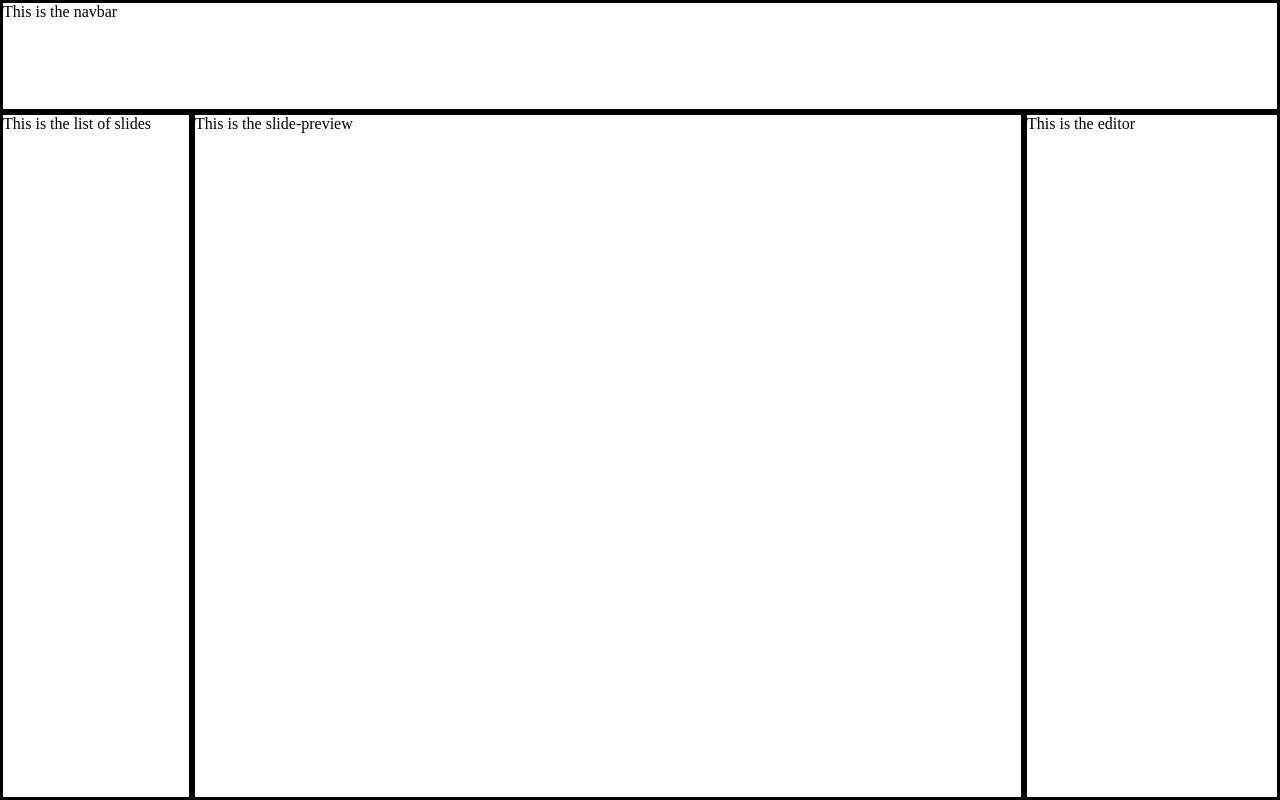
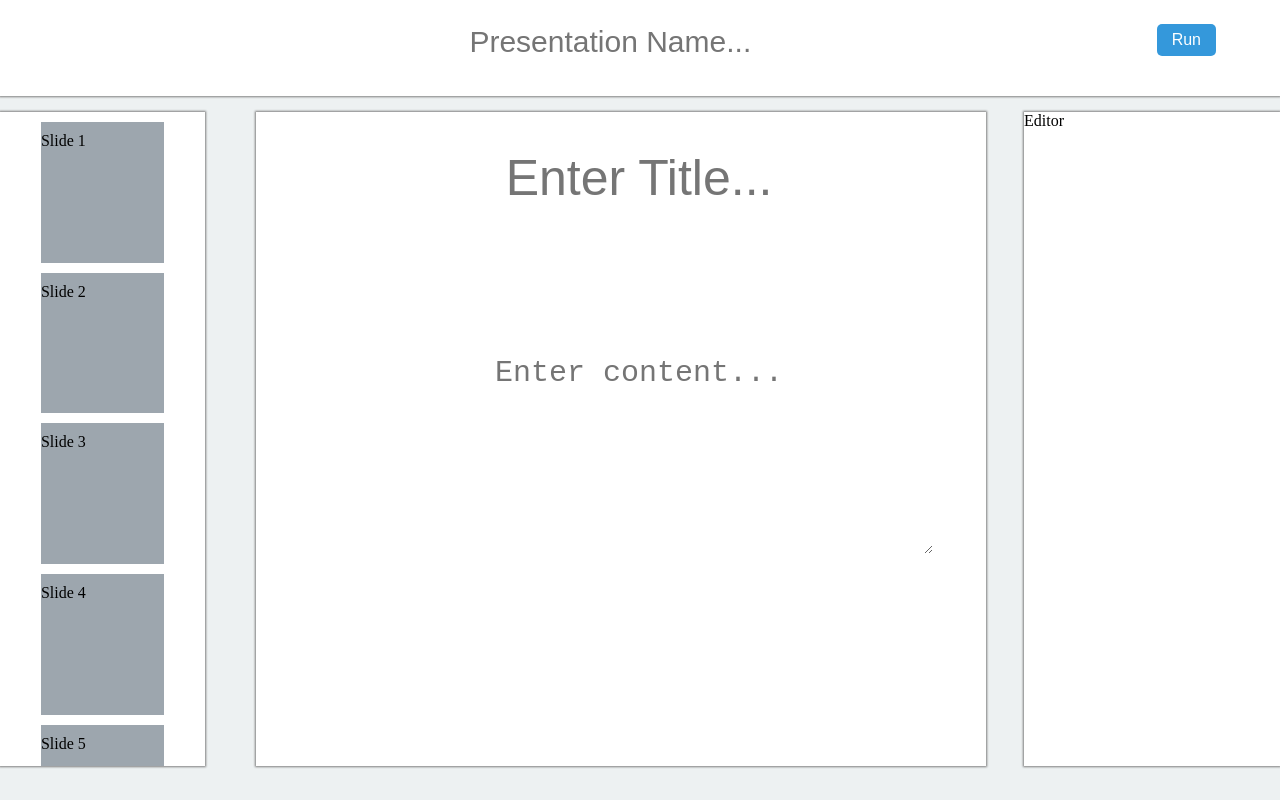
Before and after one commit to YoniStap/Presentation-tool, a React app: page / in a window 1280 px wide. Built offline with nearby package versions, Linux system fonts and the light colour scheme.

Commit message:
Edited basic layout

```diff
--- /dev/null
+++ b/css/editor.css
@@ -0,0 +1,17 @@
+#editorcontainer {
+
+	position: relative;
+	display: inline-block;
+	float: left;
+
+	width: 20%;
+	height: 100%;
+}
+
+#editor{
+
+	box-shadow: 0px 0px 2px 1px grey;
+	background-color: white;
+	height: 95%;
+
+}
--- /dev/null
+++ b/css/navbar.css
@@ -0,0 +1,49 @@
+#navbar {
+
+	position: fixed;
+
+	box-shadow: 0px 0px 2px 1px grey;
+	background-color: white;
+
+	width: 100%;
+	height: 4.5em;
+
+	text-align: center;
+	padding-top: 1.5em;
+
+}
+
+#navbar input{
+
+	text-align: center;
+	margin-left: 5%;
+
+	border: none;
+	font-size: 30px;
+}
+
+#navbar input:focus{
+    outline: none;
+}
+
+#navbar button{
+
+	float: right;
+	margin-right: 5%;
+	background: #3498db;
+	border-radius: 5px;
+	font-family: Arial;
+	border: none;
+	color: #ffffff;
+	font-size: 16px;
+	padding: 7px 15px;
+	text-decoration: none;
+
+}
+
+#navbar button:hover{
+
+	background: #1F74AD;
+	cursor: pointer;
+
+}
--- /dev/null
+++ b/css/preview.css
@@ -0,0 +1,57 @@
+#previewcontainer {
+
+/*	box-sizing: border-box;
+	border: 3px solid grey;*/
+
+	position: relative;
+	display: inline-block;
+	float: left;
+
+	width: 60%;
+	height: 100%;
+
+}
+
+#preview{
+
+	box-shadow: 0px 0px 2px 1px grey;
+	background-color: white;
+	width: 95%;
+	height: 95%;
+
+	text-align: center;
+
+}
+
+#preview input{
+
+	text-align: center;
+	margin-left: 5%;
+
+	border: none;
+	font-size: 50px;
+	margin-top: 5%;
+	margin-bottom: 20%;
+}
+
+#preview input:focus{
+    outline: none;
+}
+
+#preview textarea{
+
+	text-align: center;
+	margin-left: 5%;
+
+	border: none;
+	font-size: 30px;
+
+
+	width: 80%;
+	height: 30%;
+
+}
+
+#preview textarea:focus{
+    outline: 1px solid black;
+}
--- /dev/null
+++ b/css/slidelist.css
@@ -0,0 +1,52 @@
+#slidelist {
+
+/*	box-sizing: border-box;
+	border: 3px solid grey;*/
+
+	position: relative;
+	display: inline-block;
+	float: left;
+
+	width: 20%;
+	height: 100%;
+
+}
+
+#slidecontainer{
+
+	box-shadow: 0px 0px 2px 1px grey;
+	background-color: white;
+	width: 80%;
+	height: 95%;
+	overflow: scroll;
+	overflow-x: hidden;
+	text-align: center;
+
+}
+
+.slide{
+
+	width: 60%;
+	height: 20%;
+	background-color: #9DA6AE;
+	margin-top: 10px;
+	margin-bottom: 10px;
+	margin-right: auto;
+	margin-left: auto;
+	cursor: pointer;
+	padding-top: 10px;
+	text-align: left;
+
+}
+
+#slidecontainer::-webkit-scrollbar {
+    width: 5px;
+}
+
+#slidecontainer::-webkit-scrollbar-track {
+    -webkit-box-shadow: inset 0 0 6px rgba(0,0,0,0.3);
+}
+
+#slidecontainer::-webkit-scrollbar-thumb {
+    -webkit-box-shadow: inset 0 0 6px rgba(0,0,0,0.5);
+}
--- a/css/styles.css
+++ b/css/styles.css
@@ -1,5 +1,10 @@
+@import 'navbar.css';
+@import 'slidelist.css';
+@import 'preview.css';
+@import 'editor.css';
+
 body{
-
+	background-color: #EDF1F2;
 	margin: 0;
 	padding: 0;
 }
@@ -10,17 +15,6 @@ body{
 	height: 100%;
 }
 
-#navbar {
-
-	box-sizing: border-box;
-	border: 3px solid black;
-
-	position: fixed;
-
-	width: 100%;
-	height: 7em	;
-}
-
 .content{
 
 	position: absolute;
@@ -28,44 +22,3 @@ body{
 	height: calc(100% - 7em);
 	margin-top: 7em;
 }
-
-#preview {
-
-	box-sizing: border-box;
-	border: 3px solid black;
-
-	position: relative;
-	display: inline-block;
-	float: left;
-
-	width: 65%;
-	height: 100%;
-
-}
-
-#editor {
-
-	box-sizing: border-box;
-	border: 3px solid black;
-
-	position: relative;
-	display: inline-block;
-	float: left;
-
-	width: 20%;
-	height: 100%;
-}
-
-#slidelist {
-
-	box-sizing: border-box;
-	border: 3px solid black;
-
-	position: relative;
-	display: inline-block;
-	float: left;
-
-	width: 15%;
-	height: 100%;
-
-}
--- a/src/components/editor.js
+++ b/src/components/editor.js
@@ -4,7 +4,9 @@ import { Component } from 'react';
 export default class Editor extends Component {
   render() {
     return (
-      <div id="editor">This is the editor</div>
+      <div id="editorcontainer">
+      	<div id="editor">Editor</div>
+      </div>
     );
   }
 }
--- a/src/components/navbar.js
+++ b/src/components/navbar.js
@@ -2,9 +2,25 @@ import React from 'react';
 import { Component } from 'react';
 
 export default class NavBar extends Component {
-  render() {
-    return (
-      <div id="navbar">This is the navbar</div>
-    );
-  }
+
+	constructor(props) {
+	    super(props);
+	    this.state = {name : ''};
+	    this.handleInput = this.handleInput.bind(this)
+  	}
+
+	handleInput() {
+	    this.setState({
+	      name: this.refs.input.value
+	    })
+	}
+
+	render() {
+	    return (
+	      <div id="navbar">
+	      	<input id="nav-title" placeholder="Presentation Name..." ref="name" onChange={this.handleInput}></input>
+	      	<button type="button">Run</button>
+	      </div>
+	    );
+	}
 }
--- a/src/components/preview.js
+++ b/src/components/preview.js
@@ -4,7 +4,13 @@ import { Component } from 'react';
 export default class Preview extends Component {
   render() {
     return (
-      <div id="preview">This is the slide-preview</div>
+      <div id="previewcontainer">
+      	<div id="preview">
+      		<input id="slide-title" placeholder="Enter Title..." ref="slide-title"></input> <br />
+      		<textarea id="slide-content" placeholder="Enter content..." ref="slide-content"></textarea>
+      	</div>
+
+      </div>
     );
   }
 }
--- a/src/components/slidelist.js
+++ b/src/components/slidelist.js
@@ -4,7 +4,20 @@ import { Component } from 'react';
 export default class SlideList extends Component {
   render() {
     return (
-      <div id="slidelist">This is the list of slides</div>
+      <div id="slidelist">
+      		<div id="slidecontainer">
+		      	<div className="slide">Slide 1</div>
+		      	<div className="slide">Slide 2</div>
+		      	<div className="slide">Slide 3</div>
+		      	<div className="slide">Slide 4</div>
+		      	<div className="slide">Slide 5</div>
+		      	<div className="slide">Slide 6</div>
+		      	<div className="slide">Slide 7</div>
+		      	<div className="slide">Slide 8</div>
+		      	<div className="slide">Slide 9</div>
+		      	Add slide
+		    </div>
+      </div>
     );
   }
 }
```
